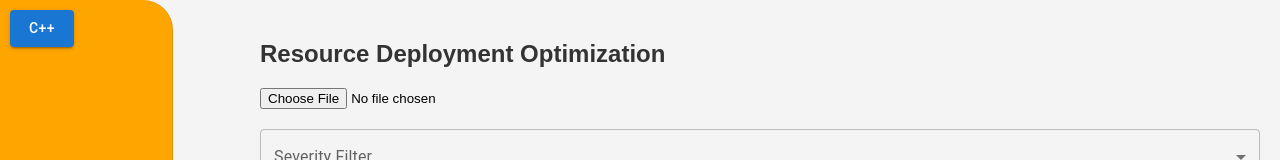
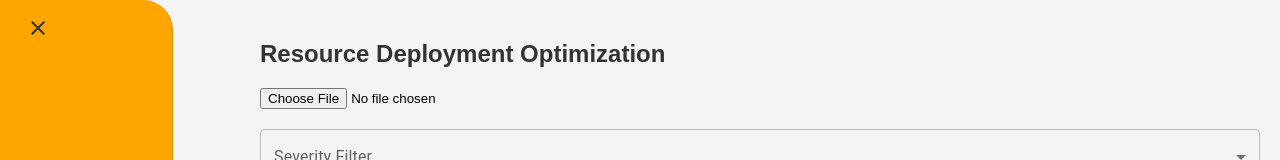
Before and after one commit to AmmarSathar/ConU-Hacks-2025-H7, a React (Create React App) app in the folder frontend/: page / in a window 1280 px wide. Shown: the top 160 px of the page. Built offline with nearby package versions, Linux system fonts and the light colour scheme.

Commit message:
Button packages added and icon fully functional

```diff
--- a/frontend/package.json
+++ b/frontend/package.json
@@ -5,6 +5,7 @@
   "dependencies": {
     "@emotion/react": "^11.14.0",
     "@emotion/styled": "^11.14.0",
+    "@mui/icons-material": "^6.4.2",
     "@mui/material": "^6.4.2",
     "cra-template": "1.2.0",
     "file-saver": "^2.0.5",
@@ -15,6 +16,7 @@
     "react-dom": "^19.0.0",
     "react-leaflet": "^5.0.0",
     "react-router-dom": "^7.1.5",
+    "react-script": "^2.0.5",
     "react-scripts": "^5.0.1",
     "recharts": "^2.15.1",
     "sass": "^1.83.4",
--- a/frontend/src/App.js
+++ b/frontend/src/App.js
@@ -1,11 +1,27 @@
+// App.js
 import React, { useState } from 'react';
 import { BrowserRouter as Router, Route, Routes } from 'react-router-dom';
-import { Button } from '@mui/material';
+import { styled, Button } from '@mui/material';
+import MenuIcon from '@mui/icons-material/Menu';
+import CloseIcon from '@mui/icons-material/Close'; // Import the close icon
 import ResourceDeployment from './components/ResourceDeployment';
 import Predictor from './components/Predictor';
 import LiveTracker from './components/LiveTracker';
 import Navigation from './components/Navigation';
 import './styles/main.scss';
+
+// Create a toggle button with the same theme as your navigation buttons
+const ToggleButton = styled(Button)(({ theme }) => ({
+  fontFamily: 'Outfit, sans-serif',
+  fontWeight: 700,
+  textTransform: 'none',
+  color: '#333',
+  fontSize: '1.3rem',
+  backgroundColor: '#FFA500', // Use the same background as your nav (Drawer)
+  '&:hover': {
+    backgroundColor: '#e69500', // Optional: a slightly darker shade on hover
+  },
+}));
 
 function App() {
   const [report, setReport] = useState(null);
@@ -18,29 +34,20 @@ function App() {
   return (
     <Router>
       <div className="App" style={{ display: 'flex', flexDirection: 'column' }}>
-        <Button
-          variant="contained"
-          color="primary"
+        {/* Use the styled toggle button with an icon */}
+        <ToggleButton
           onClick={toggleSidebar}
           style={{ position: 'fixed', top: 10, left: 10, zIndex: 1500 }}
         >
-          C++
-        </Button>
+          {sidebarOpen ? <CloseIcon style={{ marginRight: 8 }} /> : <MenuIcon style={{ marginRight: 8 }} />}
+        </ToggleButton>
         <div style={{ display: 'flex', flexGrow: 1 }}>
           {sidebarOpen && <Navigation />}
-          <div style={{ flexGrow: 1, marginLeft: sidebarOpen ? 240 : 0 }}> {/* Adjust marginLeft to match Drawer width */}
+          <div style={{ flexGrow: 1, marginLeft: sidebarOpen ? 240 : 0 }}>
             <Routes>
-              {/* Pass setReport as a prop to ResourceDeployment */}
-              <Route
-                exact
-                path="/"
-                element={<ResourceDeployment setReport={setReport} />}
-              />
+              <Route exact path="/" element={<ResourceDeployment setReport={setReport} />} />
               <Route path="/prediction" element={<Predictor />} />
-              <Route
-                path="/reports"
-                element={<LiveTracker report={report} />}
-              />
+              <Route path="/reports" element={<LiveTracker report={report} />} />
             </Routes>
           </div>
         </div>
--- /dev/null
+++ b/package.json
@@ -0,0 +1,5 @@
+{
+  "dependencies": {
+    "@mui/icons-material": "^6.4.2"
+  }
+}
```
Also changed, not shown: 2 other files (tests, documents, lock files or other folders).
